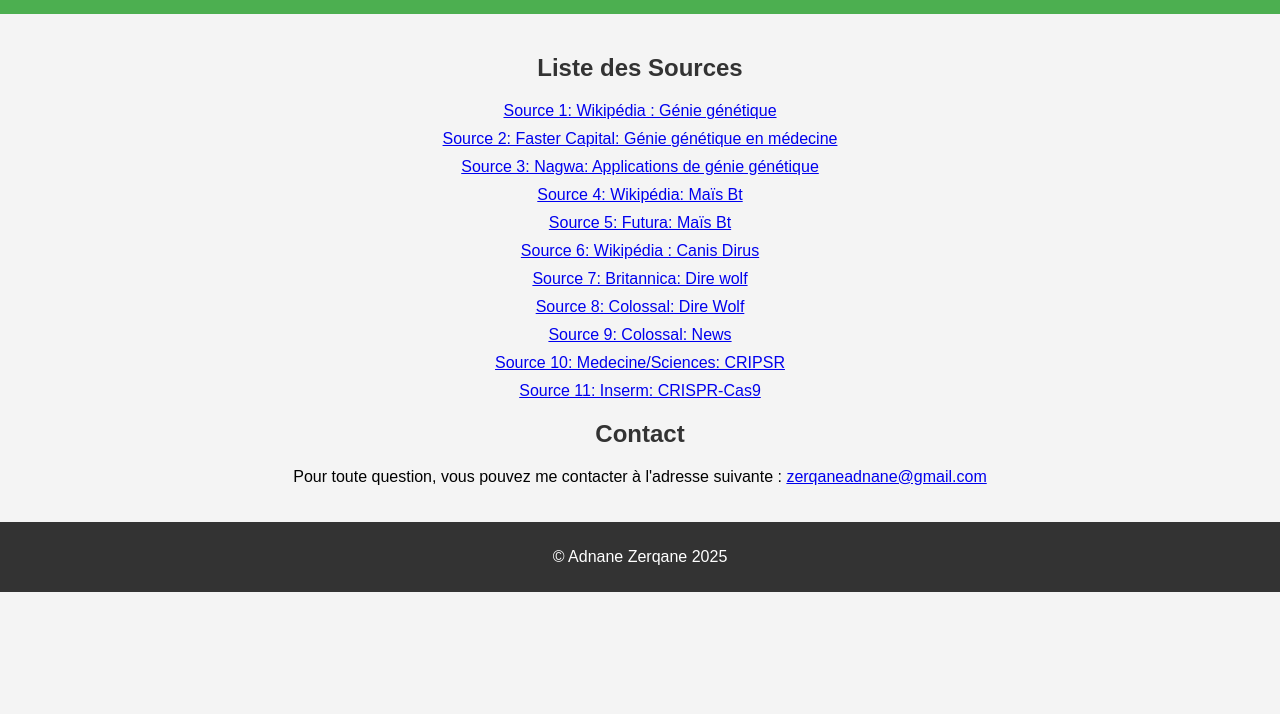
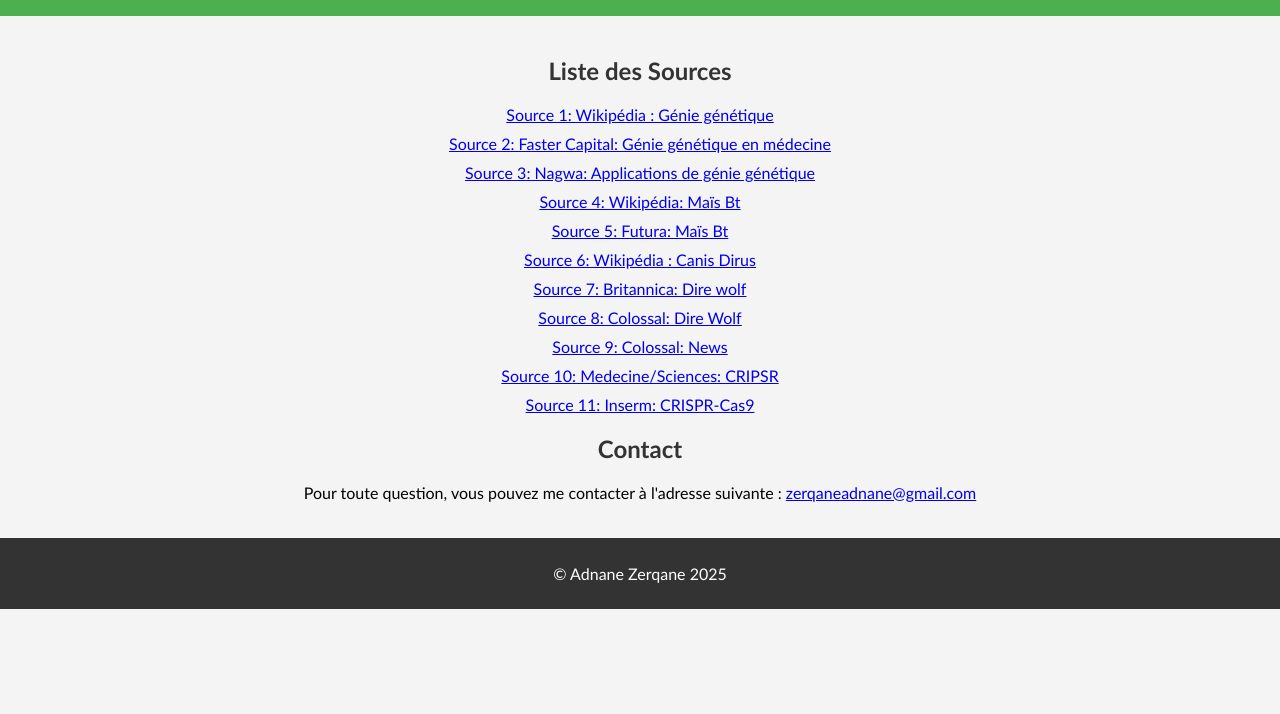
Before and after one commit to A4dnane/recherche, a plain HTML site: page index.html in a window 1280 px wide. Shown: the part 86-800 px from the top of the page. Drawn offline with Linux system fonts and the light colour scheme.

Commit message:
Update style.css

```diff
--- a/style.css
+++ b/style.css
@@ -1,5 +1,5 @@
 body {
-  font-family: Arial, sans-serif;
+  font-family: Calibri;
   margin: 0;
   padding: 0;
   background-color: #f4f4f4;
```
